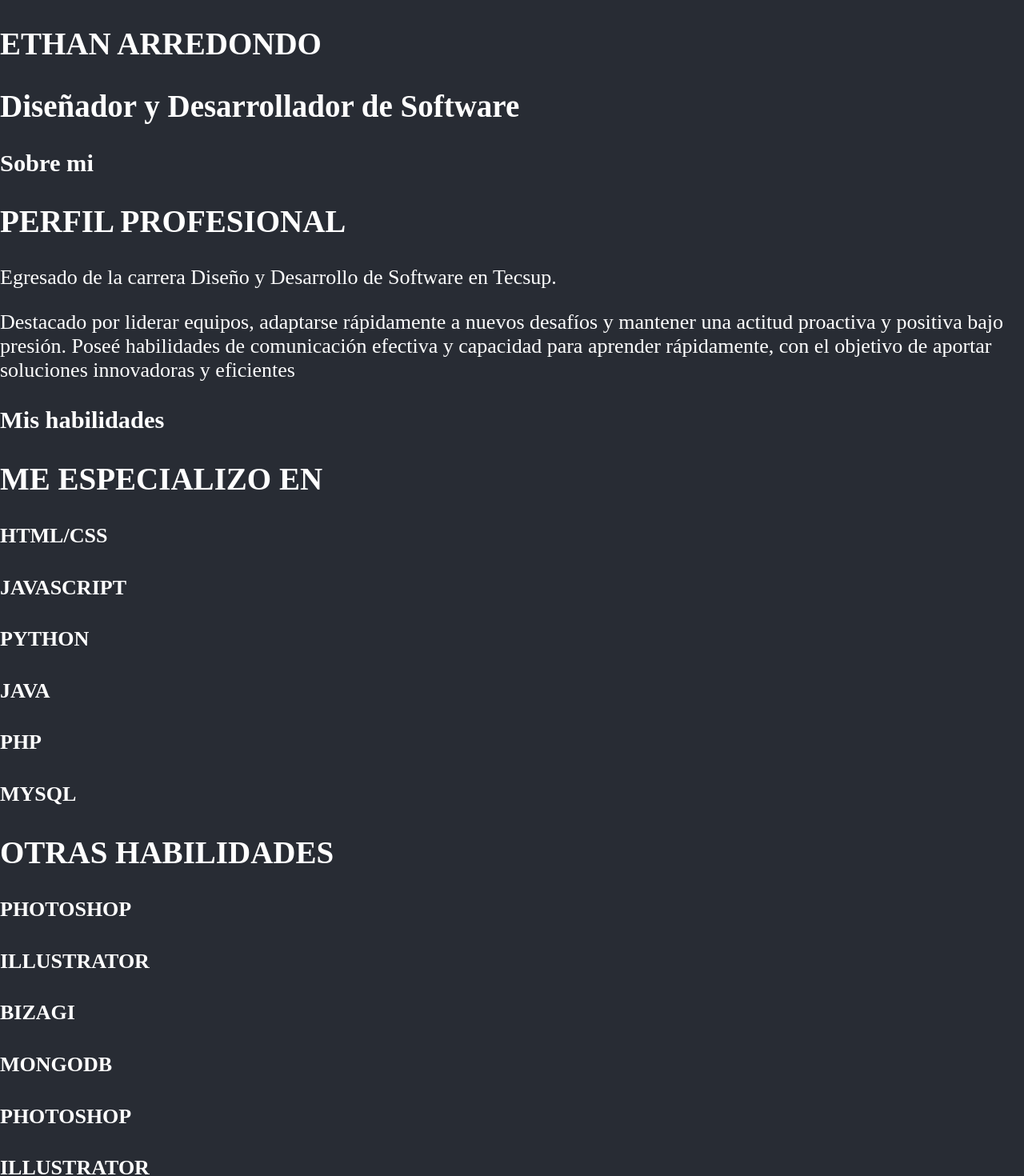
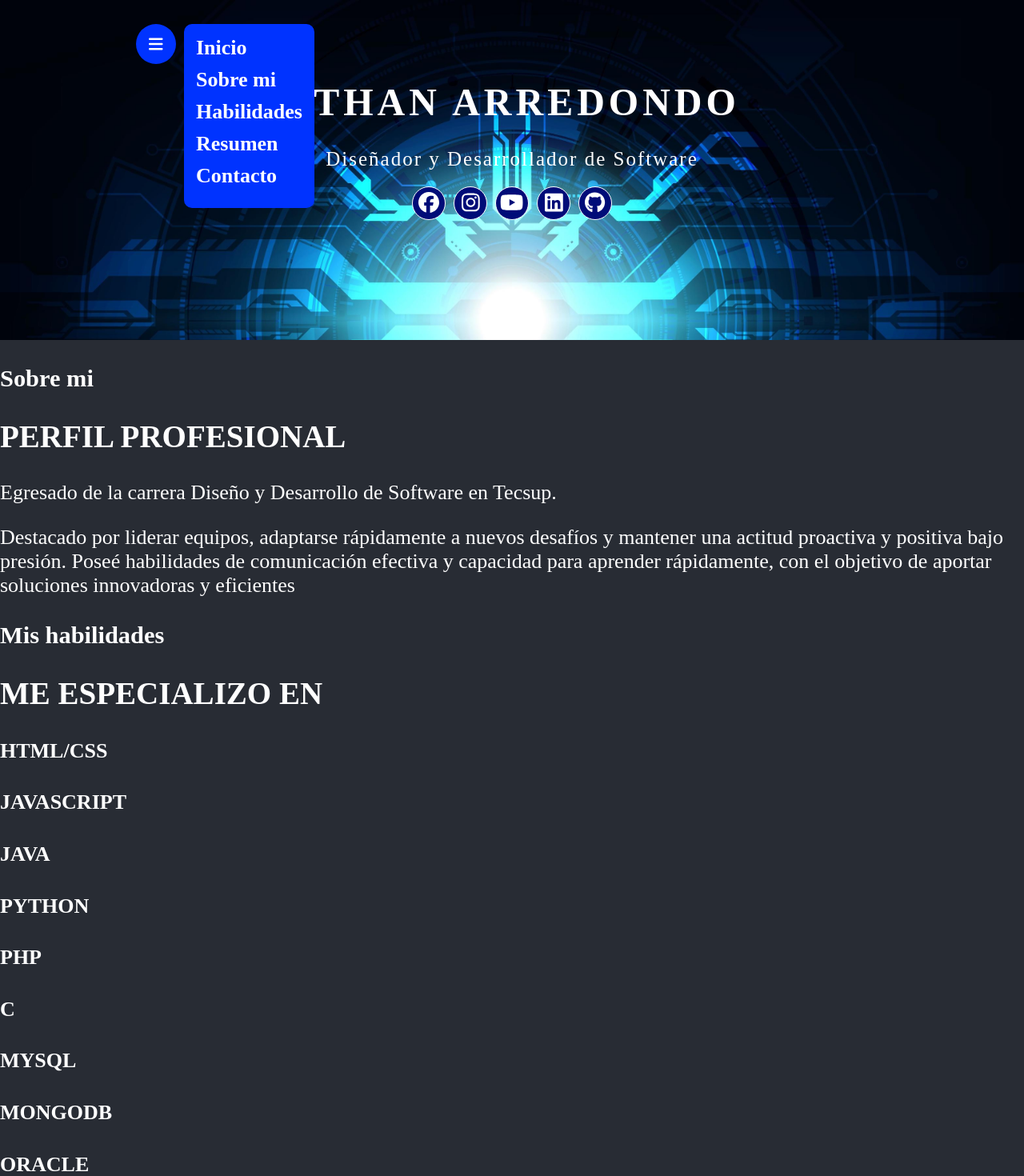
Before and after one commit to EthanArredondo/arredondo_cv, a React (Create React App) app: page / in a window 1280 px wide. Shown: the top 1470 px of the page at 80% size. Built offline with nearby package versions, Linux system fonts and the light colour scheme.

Commit message:
Creación de header
aun faltan algunos arreglos

```diff
--- a/package.json
+++ b/package.json
@@ -3,7 +3,12 @@
   "version": "0.1.0",
   "private": true,
   "dependencies": {
+    "@fortawesome/fontawesome-svg-core": "^6.7.1",
+    "@fortawesome/free-brands-svg-icons": "^6.7.1",
+    "@fortawesome/free-solid-svg-icons": "^6.7.1",
+    "@fortawesome/react-fontawesome": "^0.2.2",
     "cra-template": "1.2.0",
+    "fortawesome": "^0.0.1-security",
     "react": "^19.0.0",
     "react-dom": "^19.0.0",
     "react-scripts": "5.0.1",
--- a/src/styles/Principal.css
+++ b/src/styles/Principal.css
@@ -0,0 +1,96 @@
+.Principal{
+
+}
+
+.Principal .presentacion{
+    background: url('../images/fondo_inicio.jpg');
+    background-size: cover;
+    background-position:top;
+}
+
+.Principal .presentacion .contenido{
+    max-width: 1000px;
+    margin: auto;
+    text-align: center;
+    padding: 0 10px;
+}
+
+.Principal .presentacion .contenido header{
+    padding:30px;
+}
+
+.Principal .presentacion .contenido header .nav-bar {
+    position: fixed;
+    background-color: #0033ff;
+    font-size: 20px;
+    width:50px;
+    height:50px;
+    border-radius: 50%;
+    line-height: 50px;
+    cursor:pointer;
+    transition: .3s;
+}
+
+
+.Principal .presentacion .contenido header .nav-bar a{
+    color: #ffffff;
+}
+
+.Principal .presentacion .contenido header nav {
+    position: fixed;
+    margin-left:60px;
+    background-color: #0033ff;
+    padding: 15px;
+    border-radius: 10px;
+    text-align: left;
+    z-index: 99;
+}
+
+.Principal .presentacion .contenido header nav a{
+    display: block;
+    color: #ffffff;
+    text-decoration:none;
+    margin-bottom:10px;
+    font-weight: bold;
+}
+
+
+.Principal .presentacion .contenido .info{
+    padding-bottom: 130px;
+}
+
+.Principal .presentacion .contenido .info h1{
+    font-size: 3rem;
+    letter-spacing: 5px;
+}
+
+.Principal .presentacion .contenido .info h2{
+    font-weight: normal;
+    font-size: 25px;
+    margin-top: -10px;
+    letter-spacing: 2px;
+}
+
+.Principal .presentacion .contenido .info .redes{
+    margin: 20px 0
+}
+
+.Principal .presentacion .contenido .info .redes a{
+    display: inline-block;
+    text-decoration: none;
+    background-color: #000c78;
+    color: #ffffff;
+    border: 1px solid #ffffff;
+    border-radius: 50%;
+    width: 40px;
+    height: 40px;
+    line-height: 40px;
+    margin: 0 5px;
+    transition: 0.3s;
+}
+
+.Principal .presentacion .contenido .info .redes a:hover{
+    color: #fff;
+    background-color: #4f6dff;
+    box-shadow: 0 0 20px #fff;
+}
--- a/src/views/Principal.js
+++ b/src/views/Principal.js
@@ -1,14 +1,37 @@
 import React from "react";
+import '../styles/Principal.css'
+import { FontAwesomeIcon } from '@fortawesome/react-fontawesome';
+import { faFacebook, faInstagram, faYoutube, faLinkedin, faGithub } from '@fortawesome/free-brands-svg-icons';
+import { faBars } from '@fortawesome/free-solid-svg-icons'; // Importa un ícono específico
+
 
 function Principal() {
   return (
     <div className="Principal">
       <section className="presentacion">
         <div className="contenido">
-          <header></header>
-          <div className="titulos">
+          <header>
+            <div class="nav-bar" onclick="mostrarOcultarMenu()">
+              <a href=""><FontAwesomeIcon icon={faBars} /></a>
+            </div>
+            <nav class="nav" id="nav">
+              <a href="#inicio">Inicio</a>
+              <a href="#sobremi">Sobre mi</a>
+              <a href="#habilidades">Habilidades</a>
+              <a href="#resumen">Resumen</a>
+              <a href="#contacto">Contacto</a>
+            </nav>
+          </header>
+          <div className="info">
             <h1>ETHAN ARREDONDO</h1>
             <h2>Diseñador y Desarrollador de Software</h2>
+            <div class="redes">
+              <a href=""><FontAwesomeIcon icon={faFacebook} /></a>
+              <a href=""><FontAwesomeIcon icon={faInstagram} /></a>
+              <a href=""><FontAwesomeIcon icon={faYoutube} /></a>
+              <a href=""><FontAwesomeIcon icon={faLinkedin} /></a>
+              <a href=""><FontAwesomeIcon icon={faGithub} /></a>
+            </div>
           </div>
         </div>
       </section>
@@ -37,6 +60,12 @@ function Principal() {
                 <div className="barra"></div>
               </div>
             </div>
+            <div className="columna">
+              <h4>JAVA</h4>
+              <div className="barra_progreso">
+                <div className="barra"></div>
+              </div>
+            </div>
           </div>
           <div className="fila">
             <div className="columna">
@@ -46,7 +75,13 @@ function Principal() {
               </div>
             </div>
             <div className="columna">
-              <h4>JAVA</h4>
+              <h4>PHP</h4>
+              <div className="barra_progreso">
+                <div className="barra"></div>
+              </div>
+            </div>
+            <div className="columna">
+              <h4>C</h4>
               <div className="barra_progreso">
                 <div className="barra"></div>
               </div>
@@ -54,13 +89,19 @@ function Principal() {
           </div>
           <div className="fila">
             <div className="columna">
-              <h4>PHP</h4>
+              <h4>MYSQL</h4>
               <div className="barra_progreso">
                 <div className="barra"></div>
               </div>
             </div>
             <div className="columna">
-              <h4>MYSQL</h4>
+              <h4>MONGODB</h4>
+              <div className="barra_progreso">
+                <div className="barra"></div>
+              </div>
+            </div>
+            <div className="columna">
+              <h4>ORACLE</h4>
               <div className="barra_progreso">
                 <div className="barra"></div>
               </div>
@@ -69,13 +110,13 @@ function Principal() {
           <h2>OTRAS HABILIDADES</h2>
           <div className="fila">
             <div className="columna">
-              <h4>PHOTOSHOP</h4>
+              <h4>DOCKER</h4>
               <div className="barra_progreso">
                 <div className="barra"></div>
               </div>
             </div>
             <div className="columna">
-              <h4>ILLUSTRATOR</h4>
+              <h4>3T</h4>
               <div className="barra_progreso">
                 <div className="barra"></div>
               </div>
@@ -83,13 +124,13 @@ function Principal() {
           </div>
           <div className="fila">
             <div className="columna">
-              <h4>BIZAGI</h4>
+              <h4>SAP</h4>
               <div className="barra_progreso">
                 <div className="barra"></div>
               </div>
             </div>
             <div className="columna">
-              <h4>MONGODB</h4>
+              <h4>BIZAGI</h4>
               <div className="barra_progreso">
                 <div className="barra"></div>
               </div>
@@ -103,7 +144,7 @@ function Principal() {
               </div>
             </div>
             <div className="columna">
-              <h4>ILLUSTRATOR</h4>
+              <h4>POSTMAN</h4>
               <div className="barra_progreso">
                 <div className="barra"></div>
               </div>
@@ -111,14 +152,26 @@ function Principal() {
           </div>
         </div>
       </section>
+      <section className="experiencia">
+        <div className="contenido">
+          <h3>Resumen</h3>
+          <h2>PREPARACIÓN Y EXPERIENCIAS</h2>
+        </div>
+      </section>
       <section className="certificados">
-        <div className="contenido"></div>
-      </section>
-      <section className="experiencia">
-        <div className="contenido"></div>
+        <div className="contenido">
+          <h3>Mis certificados</h3>
+          <h2>HE TOMADO CURSOS DE</h2>
+          <div className="carrusel">
+            <div className="certificado"></div>
+          </div>
+        </div>
       </section>
       <section className="proyectos">
-        <div className="contenido"></div>
+        <div className="contenido">
+          <h3>Proyectos personales</h3>
+          <h2>PROYECTOS PERSONALES DESARROLLADOS</h2>
+        </div>
       </section>
     </div>
   );
```
Also changed, not shown: src/images/fondo_inicio.jpg (added), 1 other file (tests, documents, lock files or other folders).
